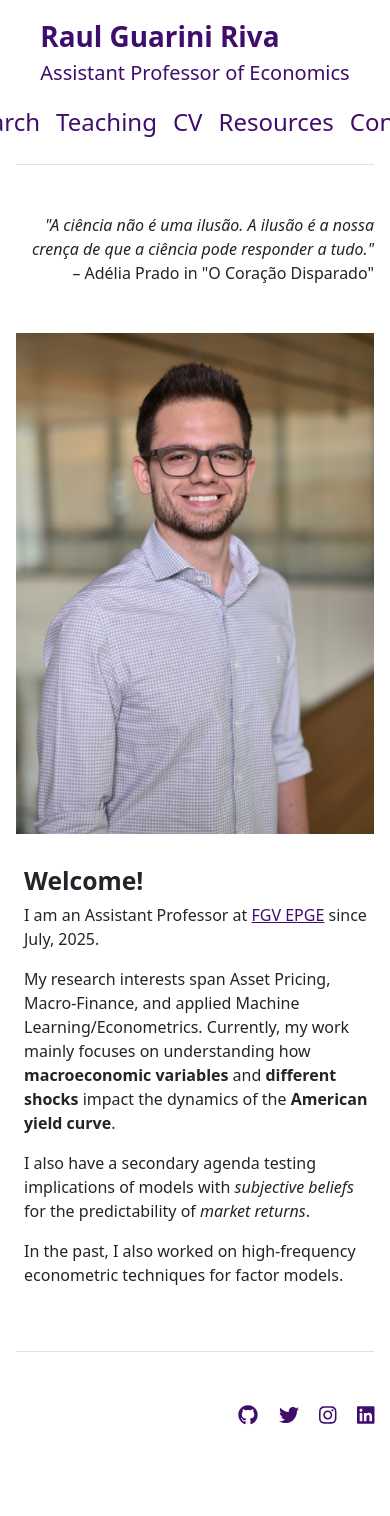
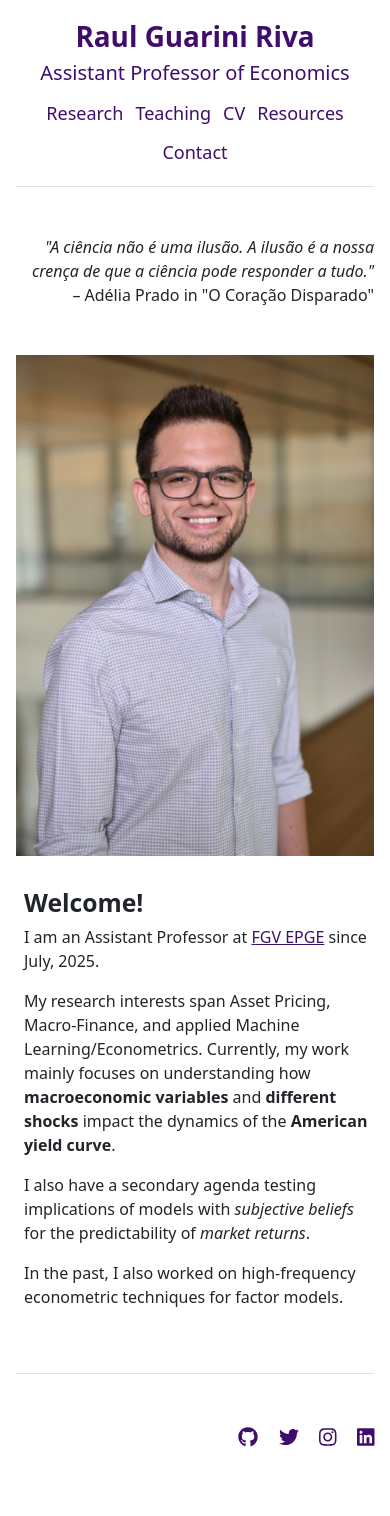
Before and after one commit to rgriva/rgriva.github.io, a Jekyll site: the page built from index.md, in a window 390 px wide. Built offline with Jekyll 4.4.1, drawn with Linux system fonts in a browser that asks for light colours; before the commit the page ends 1494 px from its top, so only the background shows below that.

Commit message:
Fix stacked layout alignment for mobile header and home image

```diff
--- a/_layouts/home.html
+++ b/_layouts/home.html
@@ -11,7 +11,7 @@ layout: default
 </div>
 
 <div class="row g-3 mb-5">
-  <div class="col-md-5 order-md-2 d-flex align-items-center justify-content-end">
+  <div class="col-md-5 order-md-2 d-flex align-items-center justify-content-center justify-content-md-end">
     <img src="{{ site.github.url }}/assets/img/Riva_Raul_Fall2019_Small.jpeg" alt="Home" class="img-fluid mb-3" style="width: 550px; height: auto;">
   </div>
   <div class="col-md-7 order-md-1 ps-3">
--- a/assets/css/main.css
+++ b/assets/css/main.css
@@ -1,27 +1,49 @@
 /* @import "main"; */
 
-/* for colors across the website */
+/* Site-wide link color */
 a {
-    color: #350165f2; /* Unvisited link color */
+  color: #350165f2;
+}
+
+a:visited {
+  color: #350165f2;
+}
+
+a:hover {
+  color: #350165f2;
+}
+
+/* Header typography */
+header > div > a + a span {
+  font-size: 1.25rem;
+}
+
+header nav a {
+  font-size: 1.5rem;
+}
+
+/* Mobile header nav: prevent clipping by allowing wraps */
+@media (max-width: 767.98px) {
+  header > div {
+    text-align: center;
   }
 
-  a:visited {
-    color: #350165f2; /* Visited link color */
+  header > div > a {
+    justify-content: center;
   }
 
-  a:hover {
-    color: #350165f2; /* Hovered link color */
+  header nav.d-inline-flex {
+    display: flex !important;
+    width: 100%;
+    flex-wrap: wrap;
+    justify-content: center;
+    gap: 0.25rem 0.75rem;
   }
 
-  /* For the header size */
-  header .fs-4 {
-    font-size: 3.5rem; /* Increase the site title font size */
+  header nav a.me-3 {
+    margin-right: 0 !important;
+    padding-top: 0.25rem !important;
+    padding-bottom: 0.25rem !important;
+    font-size: 1.125rem;
   }
-
-  header span {
-    font-size: 1.25rem; /* Increase the site description font size */
-  }
-
-  header nav a {
-    font-size: 1.5rem; /* Increase the menu link font size */
-  }
+}
```
